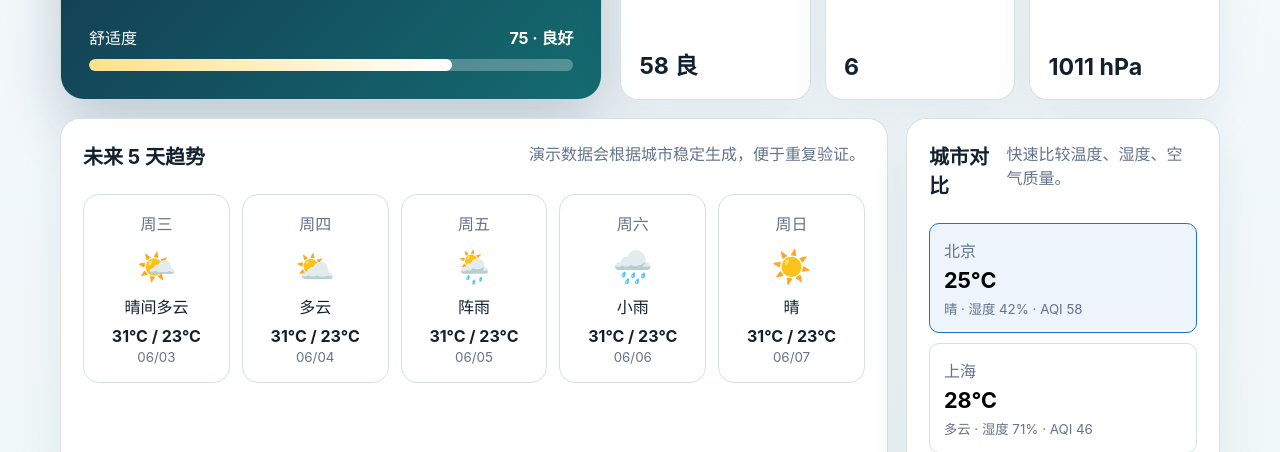
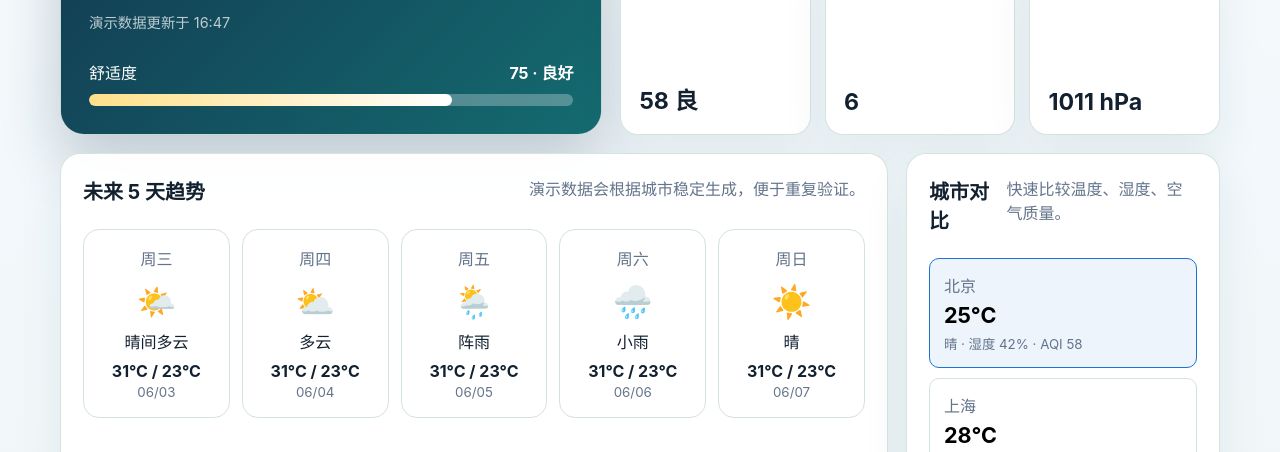
Before and after one commit to aur0ra333/weather-app, a plain HTML site: page index.html in a window 1280 px wide. Shown: the part 648-1100 px from the top of the page. Drawn offline with Linux system fonts and the light colour scheme.

Commit message:
Add weather update context

```diff
--- a/app.js
+++ b/app.js
@@ -99,6 +99,7 @@ function renderWeather(city) {
     $('#temp').textContent = convertTemp(data.temp);
     $('#degree-label').textContent = `°${unit.toUpperCase()}`;
     $('#summary-text').textContent = data.summary;
+    $('#updated-at').textContent = `演示数据更新于 ${new Date().toLocaleTimeString('zh-CN', { hour: '2-digit', minute: '2-digit' })}`;
     $('#feels-like').textContent = tempText(data.feels);
     $('#humidity').textContent = `${data.humidity}%`;
     $('#wind-speed').textContent = `${data.wind} m/s`;
--- a/index.html
+++ b/index.html
@@ -45,6 +45,7 @@
                     <span id="degree-label">°C</span>
                 </div>
                 <p id="summary-text" class="summary-text">正在读取演示数据。</p>
+                <p id="updated-at" class="updated-at">--</p>
                 <div class="comfort-meter">
                     <div class="comfort-head">
                         <span>舒适度</span>
--- a/styles.css
+++ b/styles.css
@@ -243,6 +243,12 @@ input:focus {
     max-width: 520px;
     line-height: 1.7;
     opacity: 0.92;
+}
+
+.updated-at {
+    margin-top: -2px;
+    color: rgba(255, 255, 255, 0.72);
+    font-size: 0.9rem;
 }
 
 .comfort-meter {
```
